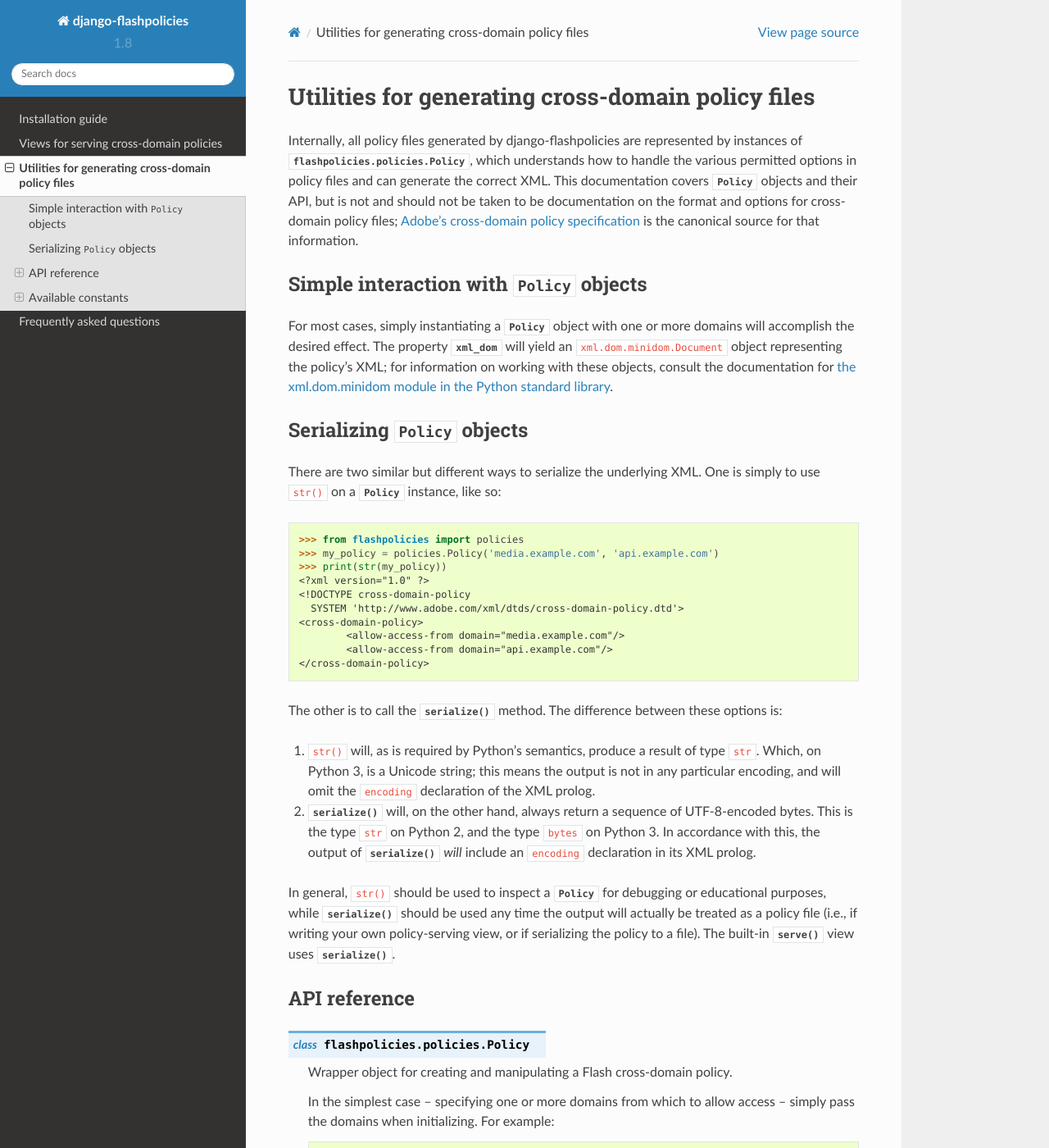
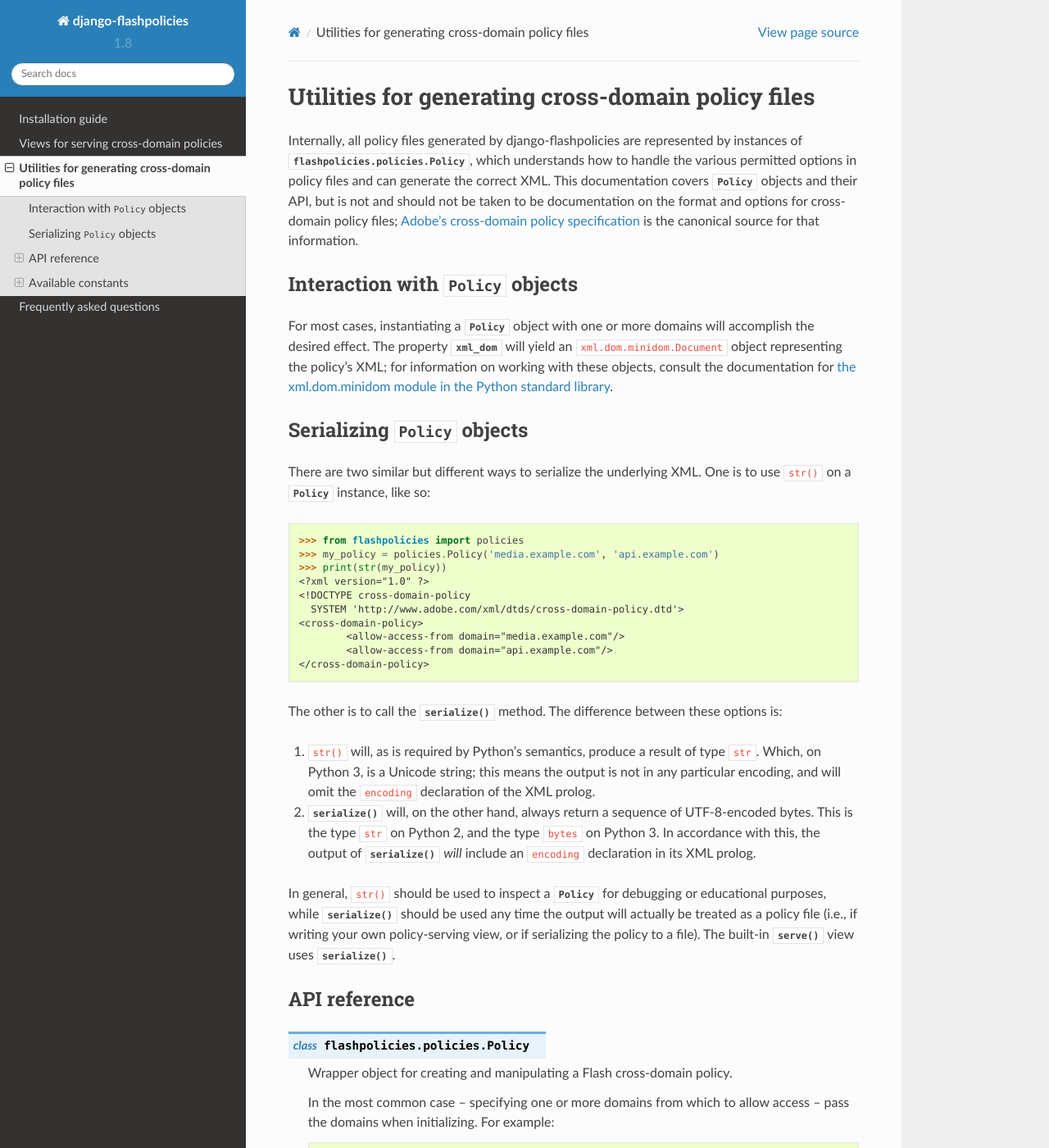
Before and after one commit to ubernostrum/django-flashpolicies, a Sphinx documentation site: the page built from docs/policies.rst, in a window 1280 px wide and 1400 px high. Shown: the whole window at 82% size. Built offline with Sphinx 7.4.7 and the Read the Docs theme 2.0.0, drawn with Linux system fonts in a browser that asks for light colours.

Commit message:
Documentation style.

```diff
--- a/README.rst
+++ b/README.rst
@@ -3,7 +3,7 @@
 .. image:: https://travis-ci.org/ubernostrum/django-flashpolicies.svg?branch=master
     :target: https://travis-ci.org/ubernostrum/django-flashpolicies
 
-This application enables simple Flash cross-domain access policies for
+This application enables Flash cross-domain access policies for
 `Django <https://www.djangoproject.com>`_ sites. For example, the
 following URL pattern is all you'd need to set up cross-domain access
 for Flash files served from your media server::
--- a/docs/policies.rst
+++ b/docs/policies.rst
@@ -15,11 +15,11 @@ cross-domain policy files; `Adobe's cross-domain policy specification
 is the canonical source for that information.
 
 
-Simple interaction with :class:`Policy` objects
------------------------------------------------
+Interaction with :class:`Policy` objects
+----------------------------------------
 
-For most cases, simply instantiating a :class:`Policy` object with one
-or more domains will accomplish the desired effect. The property
+For most cases, instantiating a :class:`Policy` object with one or
+more domains will accomplish the desired effect. The property
 :attr:`~Policy.xml_dom` will yield an ``xml.dom.minidom.Document``
 object representing the policy's XML; for information on working with
 these objects, consult the documentation for `the xml.dom.minidom
@@ -31,8 +31,7 @@ Serializing :class:`Policy` objects
 -----------------------------------
 
 There are two similar but different ways to serialize the underlying
-XML. One is simply to use ``str()`` on a :class:`Policy` instance,
-like so:
+XML. One is to use ``str()`` on a :class:`Policy` instance, like so:
 
 .. code-block:: pycon
 
@@ -78,8 +77,8 @@ API reference
    Wrapper object for creating and manipulating a Flash cross-domain
    policy.
 
-   In the simplest case -- specifying one or more domains from which
-   to allow access -- simply pass the domains when initializing. For
+   In the most common case -- specifying one or more domains from
+   which to allow access -- pass the domains when initializing. For
    example:
 
    .. code-block:: python
--- a/docs/views.rst
+++ b/docs/views.rst
@@ -27,7 +27,7 @@ allow use of any options policy files can support.
 
 .. function:: simple(request, domains)
 
-   A simple Flash cross-domain policy.
+   A cross-domain access policy allowing a list of domains.
 
    Note that if this is returned from the URL ``/crossdomain.xml`` on
    a domain, it will act as a master policy and will not permit other
@@ -72,6 +72,6 @@ allow use of any options policy files can support.
    the domain. Setting meta-policy information in other policy files is
    forbidden by the cross-domain policy specification.
 
-   Internally, this view simply calls the :func:`metapolicy` view,
-   passing :const:`~flashpolicies.policies.SITE_CONTROL_NONE` as the
+   Internally, this view calls the :func:`metapolicy` view, passing
+   :const:`~flashpolicies.policies.SITE_CONTROL_NONE` as the
    meta-policy.
```
Also changed, not shown: docs/index.rst (+5 -5 lines), docs/install.rst (+22 -50 lines), 1 other file.
